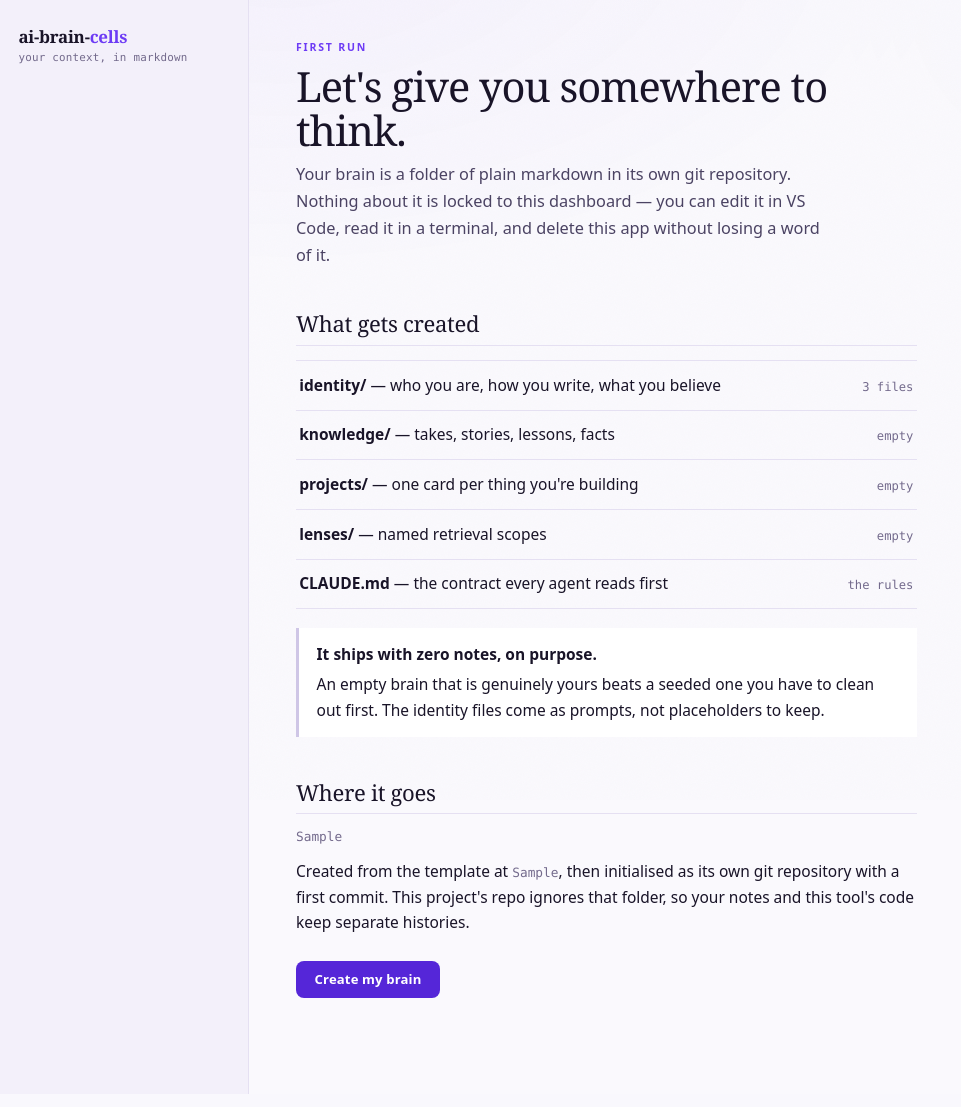
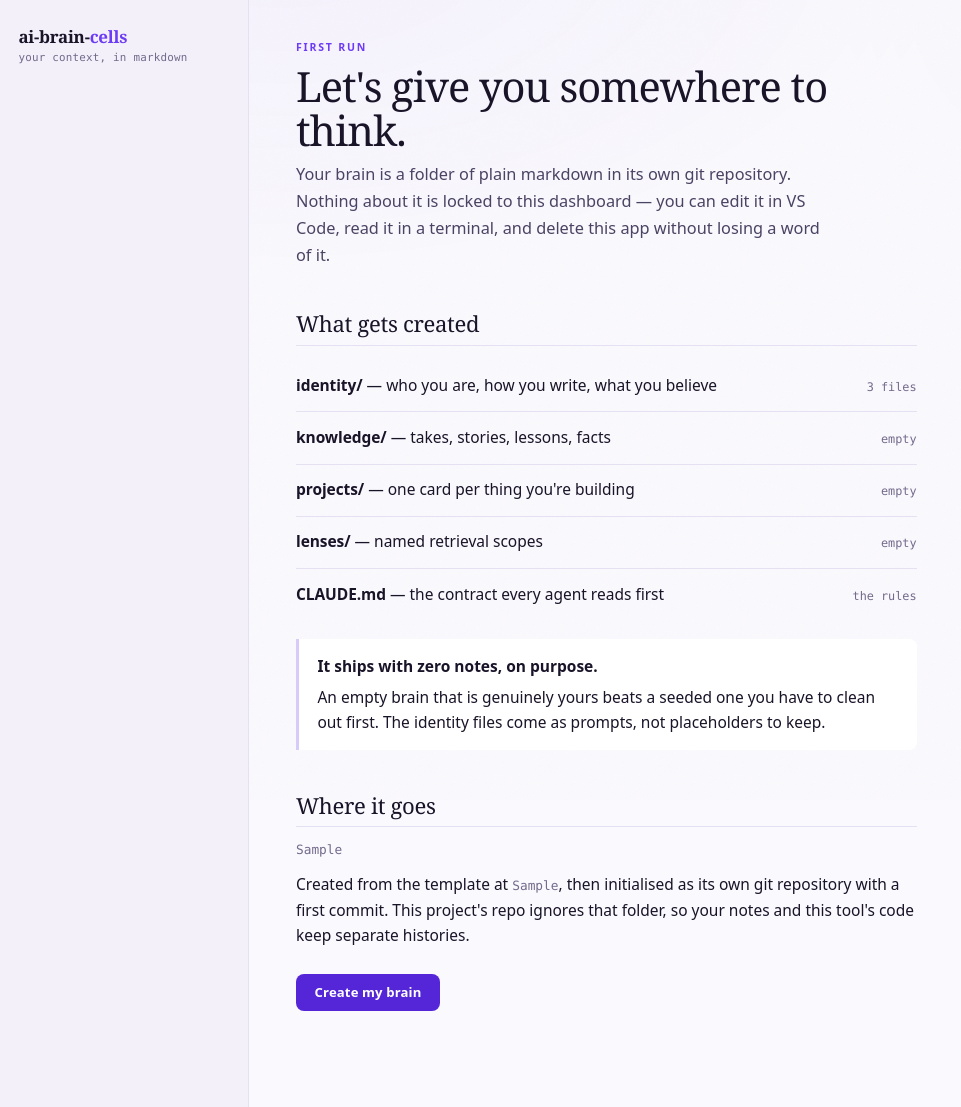
Before and after one commit to omarchouman/ai-brain-cells, a Django app: template templates/dashboard/setup.html in a window 1280 px wide. Shown: the whole page, without its empty margins (0-961 px from the left). Run offline with Django 5.2, Linux system fonts and the light colour scheme; the template is opened without the code that fills it: most values are stand-ins (such as "Sample title", 1, 10 or a date in 2020).

Commit message:
Revamp rows, figures, notices and empty states
Notices carry warnings on every page that has one — a file that couldn't be
read, a card gone stale, what a push actually publishes — so they now read
amber. In the accent they looked like links, which is the wrong instinct to
give someone about a sentence explaining that pushing publishes their
private notes.

Messages separate success, warning and error into mint, amber and red
rather than rendering two of the three identically.

Figures become one rounded panel divided by hairlines instead of a bordered
strip, and rows lose their outer rules in favour of a rounded hover, so a
list reads as a list rather than as a table.

```diff
--- a/static/css/app.css
+++ b/static/css/app.css
@@ -286,20 +288,22 @@ h3 { font: 600 .98rem/1.3 var(--sans); margin: 1.6rem 0 .5rem; letter-spacing: -
 /* ----------------------------------------------------------------- lists */
 
 .rows { list-style: none; margin: 0; padding: 0; }
-.rows > li { border-bottom: 1px solid var(--line); }
-.rows > li:first-child { border-top: 1px solid var(--line); }
+.rows > li + li { border-top: 1px solid var(--line); }
 
 .row {
   display: flex;
   align-items: baseline;
   gap: .9rem;
-  padding: .72rem .2rem;
+  padding: .8rem .75rem;
+  margin: 0 -.75rem;
+  border-radius: var(--r-sm);
   text-decoration: none;
+  transition: background .12s ease;
 }
-.row:hover { background: var(--raised); }
+.row:hover { background: color-mix(in oklab, var(--accent) 9%, transparent); }
 .row-title { flex: 1; min-width: 0; }
-.row-title strong { font-weight: 600; }
-.row-meta { font: 400 .76rem var(--mono); color: var(--muted); white-space: nowrap; }
+.row-title strong { font-weight: 600; letter-spacing: -.005em; }
+.row-meta { font: 400 .74rem var(--mono); color: var(--muted); white-space: nowrap; }
 
 /* ------------------------------------------------------------------ tags */
 
@@ -330,20 +334,28 @@ h3 { font: 600 .98rem/1.3 var(--sans); margin: 1.6rem 0 .5rem; letter-spacing: -
   box-shadow: inset 0 0 0 1px var(--line-firm);
 }
 
-.topics { font: 400 .78rem var(--mono); color: var(--muted); }
+.topics { font: 400 .76rem var(--mono); color: var(--muted); letter-spacing: -.01em; }
 .topics span::after { content: " · "; }
 .topics span:last-child::after { content: ""; }
 
 /* --------------------------------------------------------------- notices */
 
+/* .notice is used for warnings on every page that has one — a file that
+ * couldn't be read, a stale card, what a push actually publishes. It reads
+ * amber for that reason; in the accent it looked like a link. */
 .notice {
-  border-left: 3px solid var(--accent);
-  background: var(--accent-tint);
-  padding: .85rem 1.1rem;
+  border-left: 3px solid var(--alert);
+  background: var(--alert-tint);
+  border-radius: 0 var(--r) var(--r) 0;
+  padding: .9rem 1.15rem;
   margin: 1.2rem 0;
+  color: var(--text);
 }
-.notice--plain { border-left-color: var(--line-firm); background: var(--raised); }
-.notice p { margin: .3rem 0; }
+.notice--plain {
+  border-left-color: var(--accent-edge);
+  background: var(--raised);
+}
+.notice p { margin: .35rem 0; }
 .notice p:first-child { margin-top: 0; }
 .notice p:last-child { margin-bottom: 0; }
 .notice-title { font-weight: 600; }
```
Also changed, not shown: other parts of static/css/app.css (+23 -18 lines).
